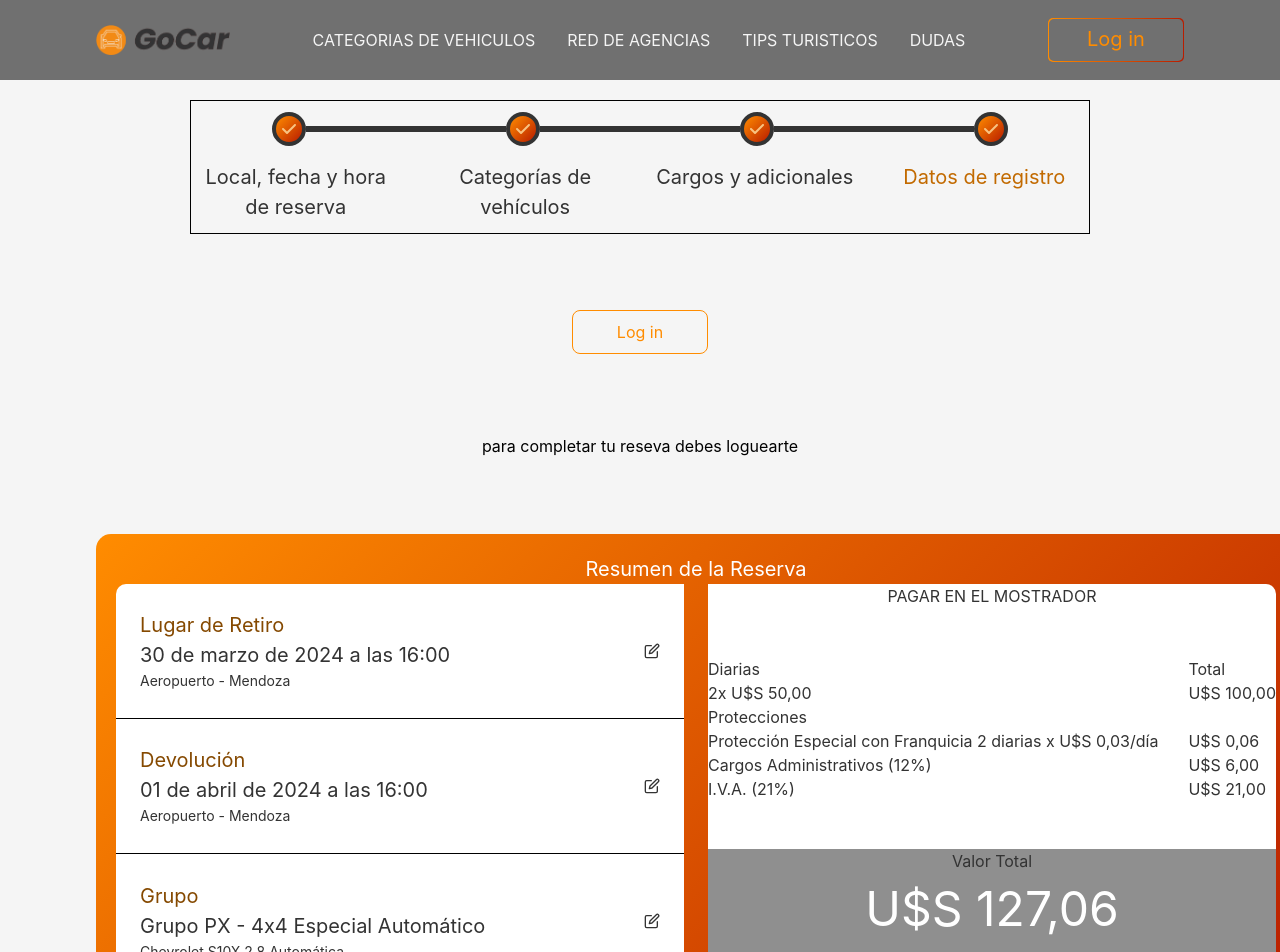
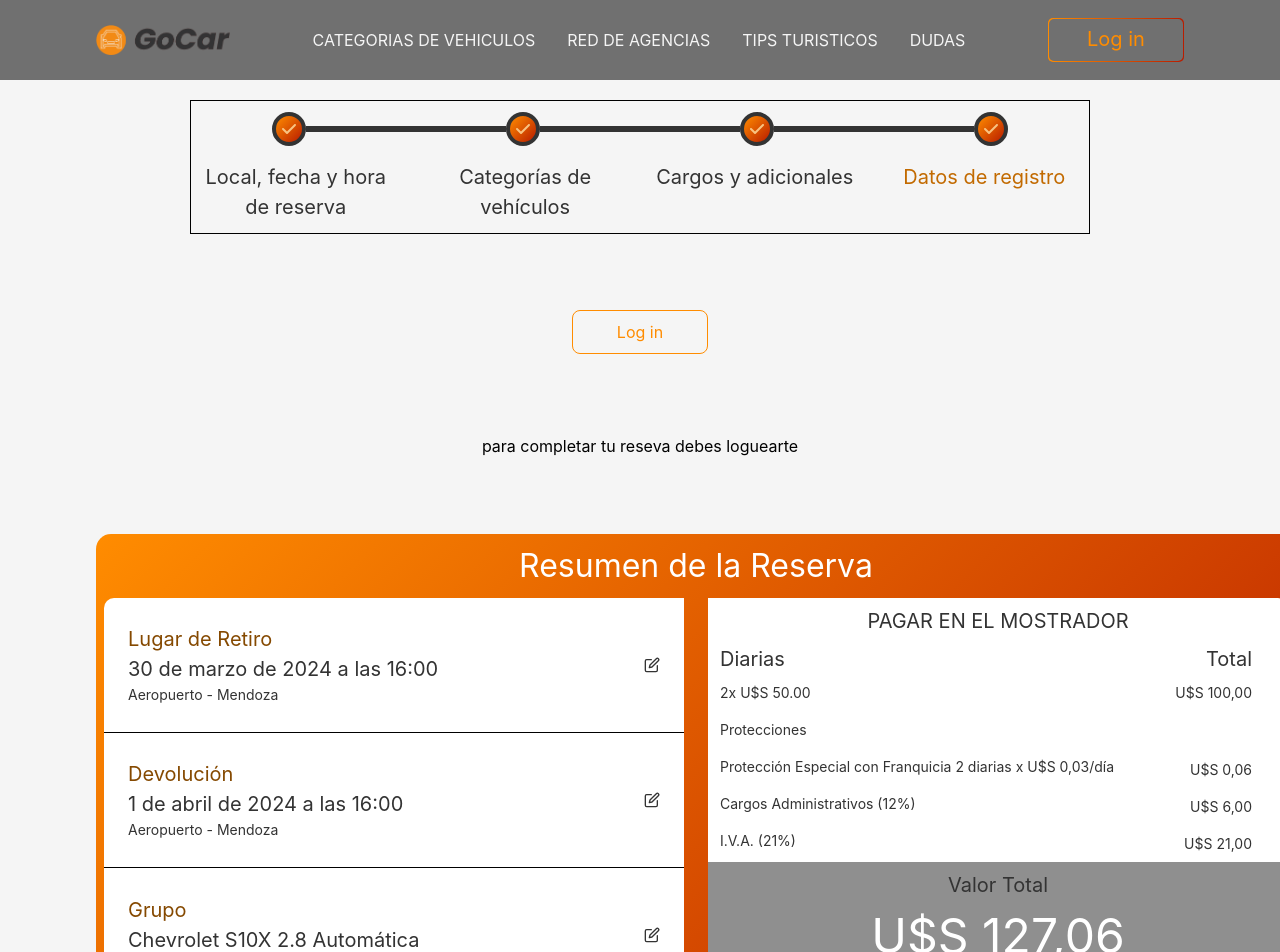
Before and after one commit to MatiasCoronel1312/s14-13-n-java, a React (Vite) app in the folder Frontend/: page /finalizar-pago in a window 1280 px wide. Shown: the top 952 px of the page. Built offline with nearby package versions, Linux system fonts and the light colour scheme.

Commit message:
complete summary booking component

```diff
--- a/Frontend/src/components/SummaryBooking/SummaryBooking.tsx
+++ b/Frontend/src/components/SummaryBooking/SummaryBooking.tsx
@@ -1,95 +1,118 @@
-import { FiEdit } from "react-icons/fi";
+import { DataAuto, DataPago, DataReserva } from './SummaryBooking.interface'
+import { FiEdit } from 'react-icons/fi'
 
 const SummaryBooking = () => {
+  const dataReserva: DataReserva = {
+    agenciaRetiro: "Aeropuerto - Mendoza",
+    fechaRetiro: "30 de marzo de 2024",
+    horaRetiro: "16:00",
+    agenciaEntrega: "Aeropuerto - Mendoza",
+    fechaEntrega: "1 de abril de 2024",
+    horaEntrega: "16:00",
+  }
+  const dataAuto: DataAuto = {
+    grupoAuto: "económico",
+    autoName: "Chevrolet S10X 2.8 Automática",
+
+  }
+  const dataPago: DataPago = {
+    formaDePago: "EN EL MOSTRADOR",
+    cantidadDia: "2",
+    precioPorDia: "50.00",
+    precioTotalPorDia: "100,00",
+    protecciones: ["Protección Especial con Franquicia 2 diarias x U$S 0,03/día"],
+    precioPorProteccion: "0,06",
+    cargoAdministrativo: "6,00",
+    iva: "21,00",
+    precioTotal: "127,06",
+
+  }
+
 
 return (
-    <div className="Gradient-T p-5 w-[1200px] h-[500px] rounded-[15px] mb-10">
-      <h1 className="text-center text-[20px] text-white ">
-        {" "}
-        Resumen de la Reserva
-      </h1>
+  <div className="Gradient-T p-2 w-[1200px] h-[500px] rounded-[15px]">
+    <h1 className="text-center text-[32px] text-white fontFamily-sans pb-2 "> Resumen de la Reserva</h1>
     <div className="flex text-text ">
+
       <div className="flex flex-col bg-white w-[580px] h-[405px] rounded-l-[10px] me-3 ">
         <div className="flex justify-between h-1/3 px-6 border-b-[1px] border-black">
           <div className="flex flex-col my-auto">
-              <h1 className="text-[#854900] text-[20px] ">Lugar de Retiro</h1>
-              <p className="text-text text-[20px]">
-                30 de marzo de 2024 a las 16:00
-              </p>
-              <p className="text-text text-[14px]">Aeropuerto - Mendoza</p>
+            <h1 className="text-[#854900] text-[20px] fontFamily-sans ">Lugar de Retiro</h1>
+            <p className="text-text text-[20px] fontFamily-sans">{dataReserva.fechaRetiro} a las {dataReserva.horaRetiro}</p>
+            <p className="text-text text-[14px] fontFamily-sans">{dataReserva.agenciaRetiro}</p>
           </div>
           <div className="flex justify-center items-center ">
-              <p className="ml-5">
-                <FiEdit />
-              </p>
+
+            <p className="ml-5"><FiEdit /></p>
           </div>
         </div>
 
         <div className="flex justify-between h-1/3 px-6 border-b-[1px] border-black">
           <div className="flex flex-col my-auto">
-              <h1 className="text-[#854900] text-[20px] ">Devolución</h1>
-              <p className="text-text text-[20px]">
-                01 de abril de 2024 a las 16:00
-              </p>
-              <p className="text-text text-[14px]">Aeropuerto - Mendoza</p>
+            <h1 className="text-[#854900] text-[20px] fontFamily-sans">Devolución</h1>
+            <p className="text-text text-[20px] fontFamily-sans">{dataReserva.fechaEntrega} a las {dataReserva.horaEntrega}</p>
+            <p className="text-text text-[14px] fontFamily-sans">{dataReserva.agenciaEntrega}</p>
           </div>
           <div className="flex justify-center items-center ">
-              <p className="ml-5">
-                <FiEdit />
-              </p>
+
+            <p className="ml-5"><FiEdit /></p>
           </div>
         </div>
 
         <div className="flex justify-between h-1/3 px-6">
           <div className="flex flex-col my-auto">
-              <h1 className="text-[#854900] text-[20px] ">Grupo</h1>
-              <p className="text-text text-[20px]">
-                Grupo PX - 4x4 Especial Automático
-              </p>
-              <p className="text-text text-[14px]">
-                Chevrolet S10X 2.8 Automática
-              </p>
+            <h1 className="text-[#854900] text-[20px] fontFamily-sans ">Grupo</h1>
+            <p className="text-text text-[20px] fontFamily-sans">{dataAuto.autoName}</p>
+            <p className="text-text text-[14px] fontFamily-sans">{dataAuto.grupoAuto}</p>
+
           </div>
           <div className="flex justify-center items-center ">
-              <p className="ml-5">
-                <FiEdit />
-              </p>
-            </div>
+
+            <p className="ml-5"><FiEdit /></p>
           </div>
         </div>
 
-        <div className="flex flex-col bg-white w-[580px] h-[405px] rounded-r-[10px] justify-between ms-3">
-          <h1 className=" text-center">PAGAR EN EL MOSTRADOR</h1>
-          <div className="flex flex-row justify-between">
-
-            <div className="flex flex-col">
-              <p>Diarias</p>
-              <p>2x U$S 50,00</p>
-              <p>Protecciones</p>
-              <p>Protección Especial con Franquicia 2 diarias x U$S 0,03/día</p>
-              <p>Cargos Administrativos (12%)</p>
-              <p>I.V.A. (21%)</p>
       </div>
 
-            <div className="flex flex-col">
 
-              <p>Total</p>
-              <p>U$S 100,00</p>
-              <p>&nbsp;</p>
-              <p>U$S 0,06</p>
-              <p>U$S 6,00</p>
-              <p>U$S 21,00</p>
+
+      <div className="flex flex-col bg-white w-[580px] h-[405px] rounded-r-[10px]  ms-3">
+        <h1 className=" text-center text-[20px] pt-2 fontFamily-sans">PAGAR {dataPago.formaDePago}</h1>
+        <div className="flex flex-row justify-between pt-2">
+          <div className="flex flex-col px-3 ">
+            <p className="text-[20px] fontFamily-sans ">Diarias</p>
+            <p className="text-[14px] my-2 fontFamily-mono">{dataPago.cantidadDia}x U$S {dataPago.precioPorDia}</p>
+            <p className="text-[14px] my-2 fontFamily-mono">Protecciones</p>
+            <p className="text-[14px] my-2 fontFamily-mono">{dataPago.protecciones}</p>
+            <p className="text-[14px] my-2 fontFamily-mono">Cargos Administrativos (12%)</p>
+            <p className="text-[14px] my-2 fontFamily-mono">I.V.A. (21%)</p>
+          </div>
+
+          <div className="flex flex-col px-9 text-right ">
+
+            <p className="text-[20px]  fontFamily-sans">Total</p>
+            <p className="text-[14px]  my-2 fontFamily-mono">U$S {dataPago.precioTotalPorDia}</p>
+            <p className="my-2">&nbsp;</p>
+            <p className="text-[14px] my-2 fontFamily-mono">U$S {dataPago.precioPorProteccion}</p>
+            <p className="text-[14px] my-2 fontFamily-mono">U$S {dataPago.cargoAdministrativo}</p>
+            <p className="text-[14px] my-2 fontFamily-mono">U$S {dataPago.iva}</p>
 
           </div>
         </div>
         <div className="flex flex-col items-center align-middle text-center bg-[#8F8F8F] w-full h-[140px] rounded-br-[10px]">
-            <p className="text-center place-self-center flex">Valor Total</p>
-            <p className=" text-[48px] text-white font-sans">U$S 127,06</p>
+          <p className="text-center place-self-center flex text-[20px] pt-2 fontFamily-sans" >Valor Total</p>
+          <p className=" text-[48px] text-white fontFamily-sans">U$S {dataPago.precioTotal}</p>
+        </div>
+
+
+      </div>
+
+
     </div>
 
   </div>
-      </div>
-    </div>
-  );
-};
-export default SummaryBooking;
+
+)
+}
+
+export default SummaryBooking
```
Also changed, not shown: Frontend/src/pages/DatosDePagos.tsx (+4 -3 lines), 1 other file (tests, documents, lock files or other folders). Lines whose indentation alone changed are shown as unchanged.
